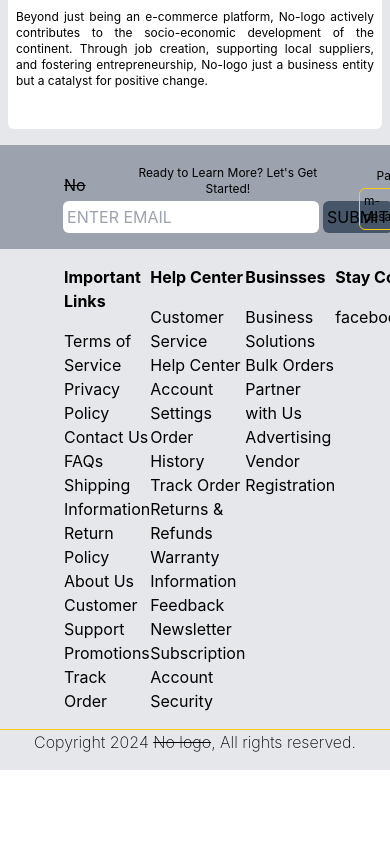
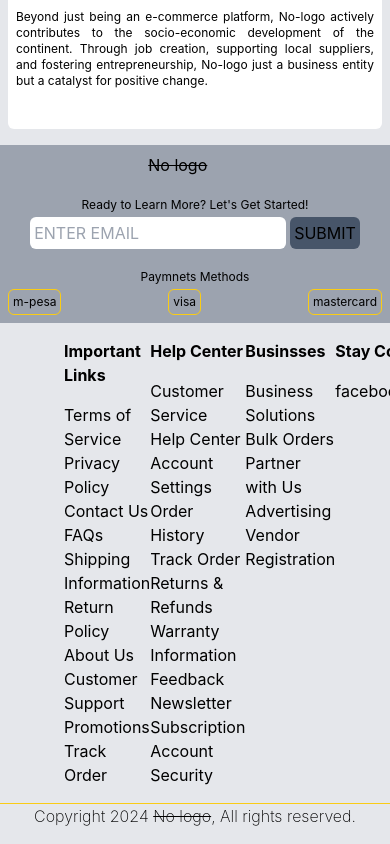
Before and after one commit to philipNgungi037/finishes, a React (Create React App) app: page / in a window 390 px wide. Shown: the part 3353-4197 px from the top of the page. Before the commit the page ends 4123 px from the top, so only its background shows below. Built offline with nearby package versions, Linux system fonts and the light colour scheme.

Commit message:
:iphone: Adjust rsponsiveness to footer-header .

```diff
--- a/src/components/landing-page/footer/FooterHeader.jsx
+++ b/src/components/landing-page/footer/FooterHeader.jsx
@@ -7,7 +7,7 @@ import FooterPayments from './FooterPayments'
 
 const FooterHeader = () => {
   return (
-    <div className='footer-header flex justify-between items-center col-span-3 bg-gray-400 px-16 '>
+    <div className='footer-header flex flex-col xs:flex-row justify-between items-center col-span-3 bg-gray-400 py-2 lg:py-0 px-2 lg:px-16 '>
       <FooterLogo/>
         <FooterEmail/>
         <FooterPayments/>
```
